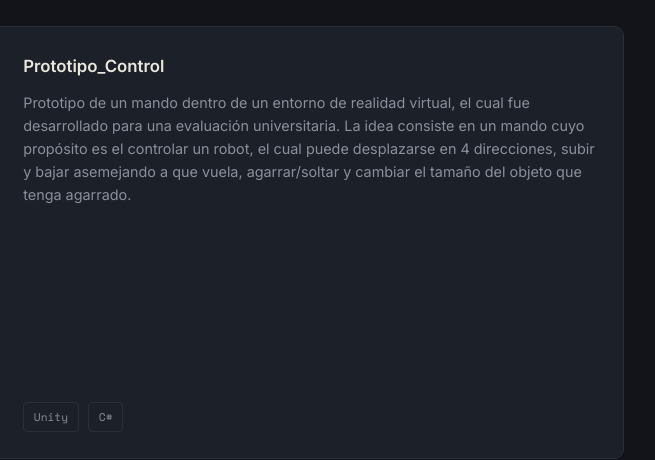
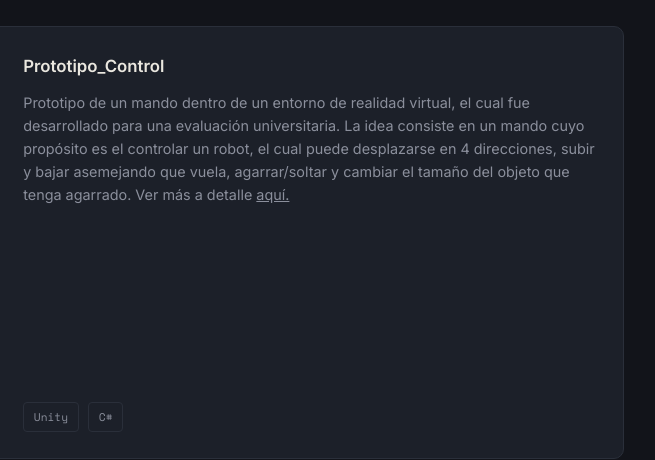
Before and after one commit to Theikogames/Portafolio, a plain HTML site: page index.html in a window 1280 px wide. Shown: the part 2333-2793 px from the top of the page, 492-1147 px from the left. Drawn offline with nearby package versions, Linux system fonts and the light colour scheme.

Commit message:
Update index.html

```diff
--- a/index.html
+++ b/index.html
@@ -102,7 +102,7 @@
           </div>
           <div class="project-info">
             <h4 class="project-title">Prototipo_Control</h4>
-            <p class="project-desc">Prototipo de un mando dentro de un entorno de realidad virtual, el cual fue desarrollado para una evaluación universitaria. La idea consiste en un mando cuyo propósito es el controlar un robot, el cual puede desplazarse en 4 direcciones, subir y bajar asemejando a que vuela, agarrar/soltar y cambiar el tamaño del objeto que tenga agarrado.</p>
+            <p class="project-desc">Prototipo de un mando dentro de un entorno de realidad virtual, el cual fue desarrollado para una evaluación universitaria. La idea consiste en un mando cuyo propósito es el controlar un robot, el cual puede desplazarse en 4 direcciones, subir y bajar asemejando que vuela, agarrar/soltar y cambiar el tamaño del objeto que tenga agarrado. Ver más a detalle <a href= https://github.com/JuanMiralles-Programador-VR?tab=repositories >aquí.</a></p>
             <div class="project-tags">
               <span class="project-tag">Unity</span>
               <span class="project-tag">C#</span>
```
